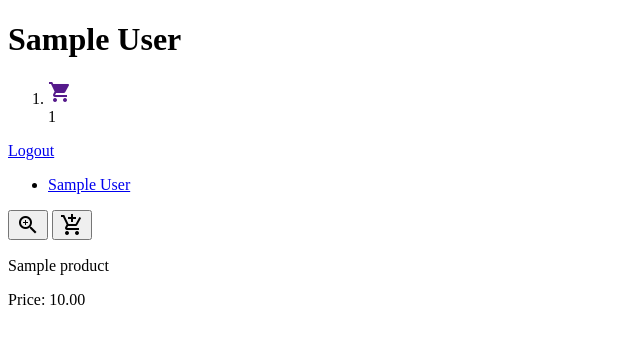
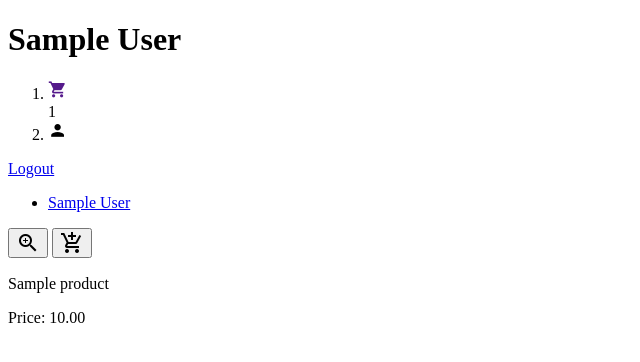
Before and after one commit to averhagen/ordering_site, a Django app: template ordering/templates/ordering/index.html in a window 1280 px wide. Shown: the top 362 px of the page, without its empty margins (0-640 px from the left). Run offline with Django 3.2, Linux system fonts and the light colour scheme; tables that the repository leaves empty hold one stand-in row (values such as "Sample post"); the template is opened without the code that fills it: values that come from a table or form of the project are taken from there, most other values are stand-ins (such as "Sample title", 1, 10 or a date in 2020).

Commit message:
Add an icon in the account bar for shopper profile.

```diff
--- a/ordering/templates/ordering/index.html
+++ b/ordering/templates/ordering/index.html
@@ -5,6 +5,7 @@
     <meta charset="UTF-8">
     <meta name="viewport" content="width=device-width, initial-scale=1.0">
     <meta http-equiv="X-UA-Compatible" content="ie=edge">
+
     <link rel="stylesheet" href="https://fonts.googleapis.com/icon?family=Material+Icons">
     <link rel="stylesheet" href="{% static 'dist/css/bundle.css' %}">
     <title>Order-It</title>
@@ -18,14 +19,19 @@
 
         <ol class="account-bar">
             <li>
-                <a href="">
-                    <i class="icon-button nav-button material-icons">shopping_cart</i>
+                <a class="account-bar-button" href="">
+                    <i class="material-icons icon-button nav-button" style="font-size: 1.2em">shopping_cart</i>
                 </a>
                 {% if products_in_cart %}
                 <div class="icon-notification">
                     {{ products_in_cart|length }}
                 </div>
                 {% endif %}
+            </li>
+            <li>
+                <a class="account-bar-button">
+                    <i class="icon-button nav-button material-icons" style="font-size: 1.2em">person</i>
+                </a>
             </li>
         </ol>
         <a href="{% url 'logout' %}" class="logout-button">
```
Also changed, not shown: static/css/app.css (+9 -13 lines).
